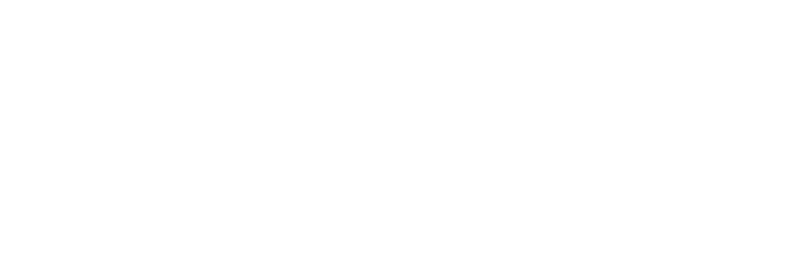
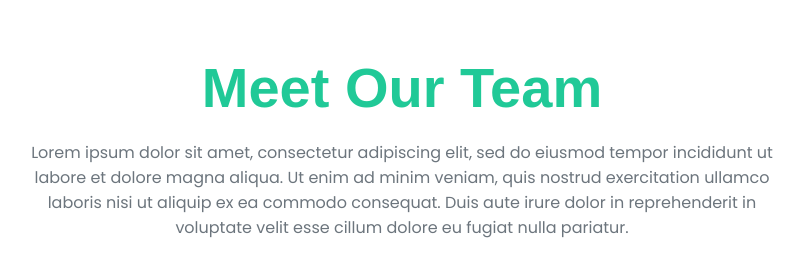
Before and after one commit to AmbraCanini/js-our-team, a plain HTML site: page index.html in a window 1280 px wide. Shown: the whole page, without its empty margins (238-1042 px from the left). Drawn offline with Linux system fonts and the light colour scheme; a web font is replaced by a local one.

Commit message:
aggiuna titolo, paragrafo, font e css

```diff
--- a/index.html
+++ b/index.html
@@ -4,11 +4,31 @@
 <head>
     <meta charset="UTF-8">
     <meta name="viewport" content="width=device-width, initial-scale=1.0">
-    <title>Document</title>
+    <title>Team</title>
+    <link rel="preconnect" href="https://fonts.googleapis.com">
+    <link rel="preconnect" href="https://fonts.gstatic.com" crossorigin>
+    <link href="https://fonts.googleapis.com/css2?family=Climate+Crisis:YEAR@1979&display=swap" rel="stylesheet">
+    <link rel="preconnect" href="https://fonts.googleapis.com">
+    <link rel="preconnect" href="https://fonts.gstatic.com" crossorigin>
+    <link
+        href="https://fonts.googleapis.com/css2?family=Poppins:ital,wght@0,100;0,200;0,300;0,400;0,500;0,600;0,700;0,800;0,900;1,100;1,200;1,300;1,400;1,500;1,600;1,700;1,800;1,900&display=swap"
+        rel="stylesheet">
     <link rel="stylesheet" href="./style.css">
 </head>
 
 <body>
+    <ul id="team-list">
+    </ul>
+    <section id="title">
+        <h1 class="main-title">Meet Our Team</h1>
+        <p class="main-text">Lorem ipsum dolor sit amet, consectetur adipiscing elit, sed do eiusmod tempor incididunt
+            ut
+            labore et dolore
+            magna aliqua. Ut enim ad minim veniam, quis nostrud exercitation ullamco laboris nisi ut aliquip ex ea
+            commodo consequat. Duis aute irure dolor in reprehenderit in voluptate velit esse cillum dolore eu fugiat
+            nulla pariatur.</p>
+    </section>
+
     <div class="container">
 
 
--- a/script.js
+++ b/script.js
@@ -36,3 +36,5 @@
     img: "img/female3.png"
   }
 ];
+
+const teamList = document.getElementById("team-list");
--- a/style.css
+++ b/style.css
@@ -0,0 +1,27 @@
+* {
+    margin: 0;
+    padding: 0;
+    box-sizing: border-box;
+}
+
+
+#title {
+    text-align: center;
+    margin: 40px auto;
+    padding: 15px;
+    width: 800px;
+}
+
+.main-title {
+    font-family: 'Climate Crisis', sans-serif;
+    font-size: 56px;
+    font-weight: bold;
+    color: #20c997;
+    margin-bottom: 20px;
+}
+
+.main-text {
+    font-family: 'Poppins', sans-serif;
+    font-size: 16px;
+    color: #6c757d;
+}
```
